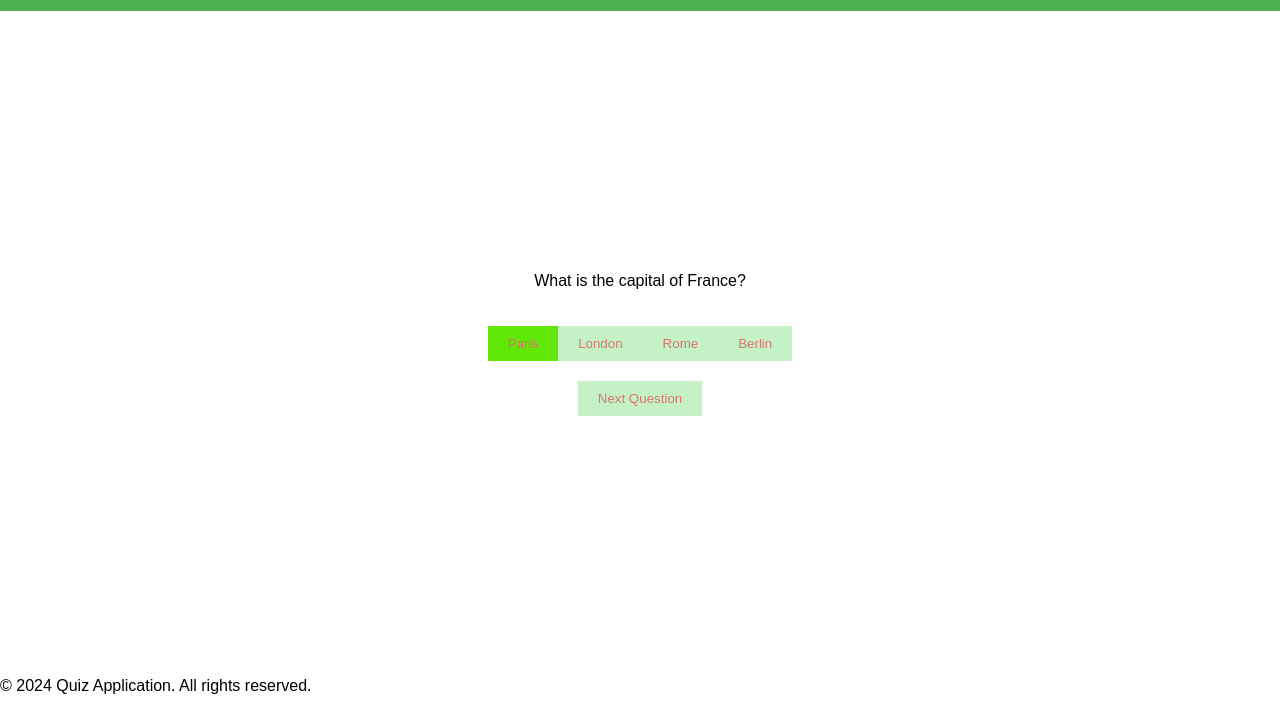
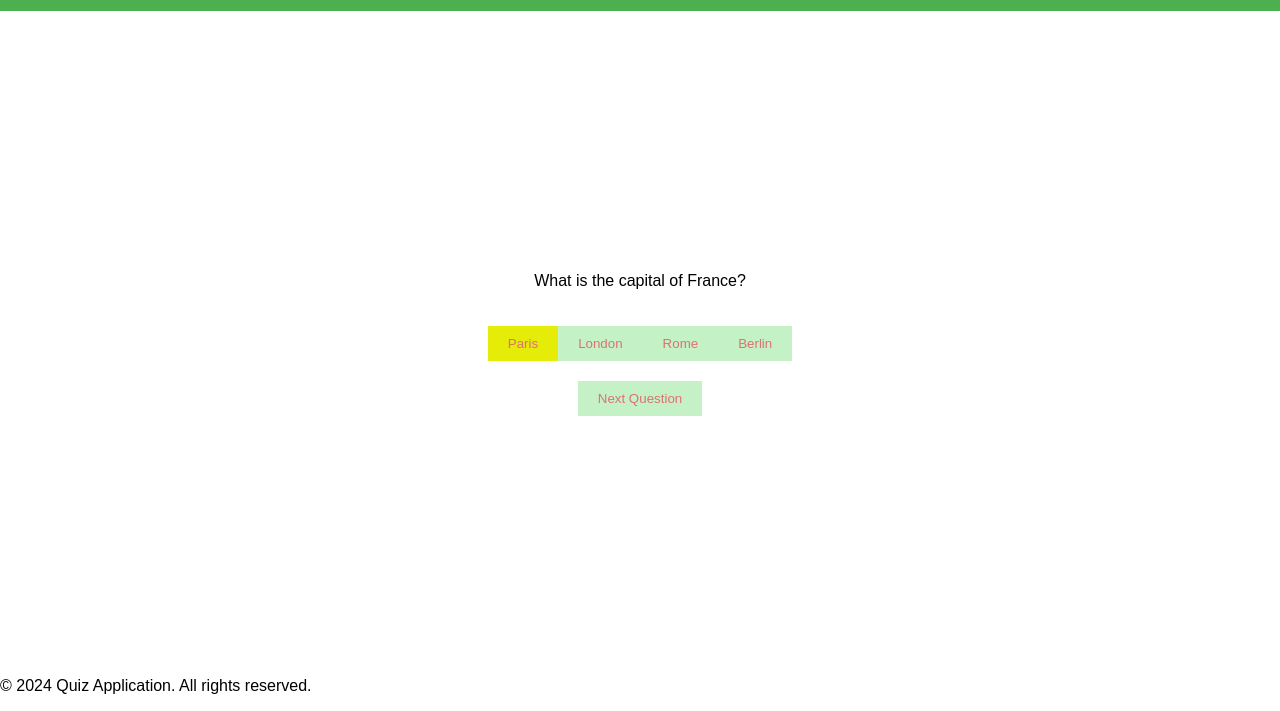
Before and after one commit to DevKharthik/quiz, a plain HTML site: page index.html in a window 1280 px wide. In both pictures the pointer is over the button "Paris". Shown: the part 89-800 px from the top of the page. Drawn offline with Linux system fonts and the light colour scheme.

Commit message:
second commit

```diff
--- a/styles.css
+++ b/styles.css
@@ -36,7 +36,7 @@ button {
 }
 
 button:hover {
-    background-color: #62e808;
+    background-color: #e4ec07;
 }
 
 .hidden {
```
